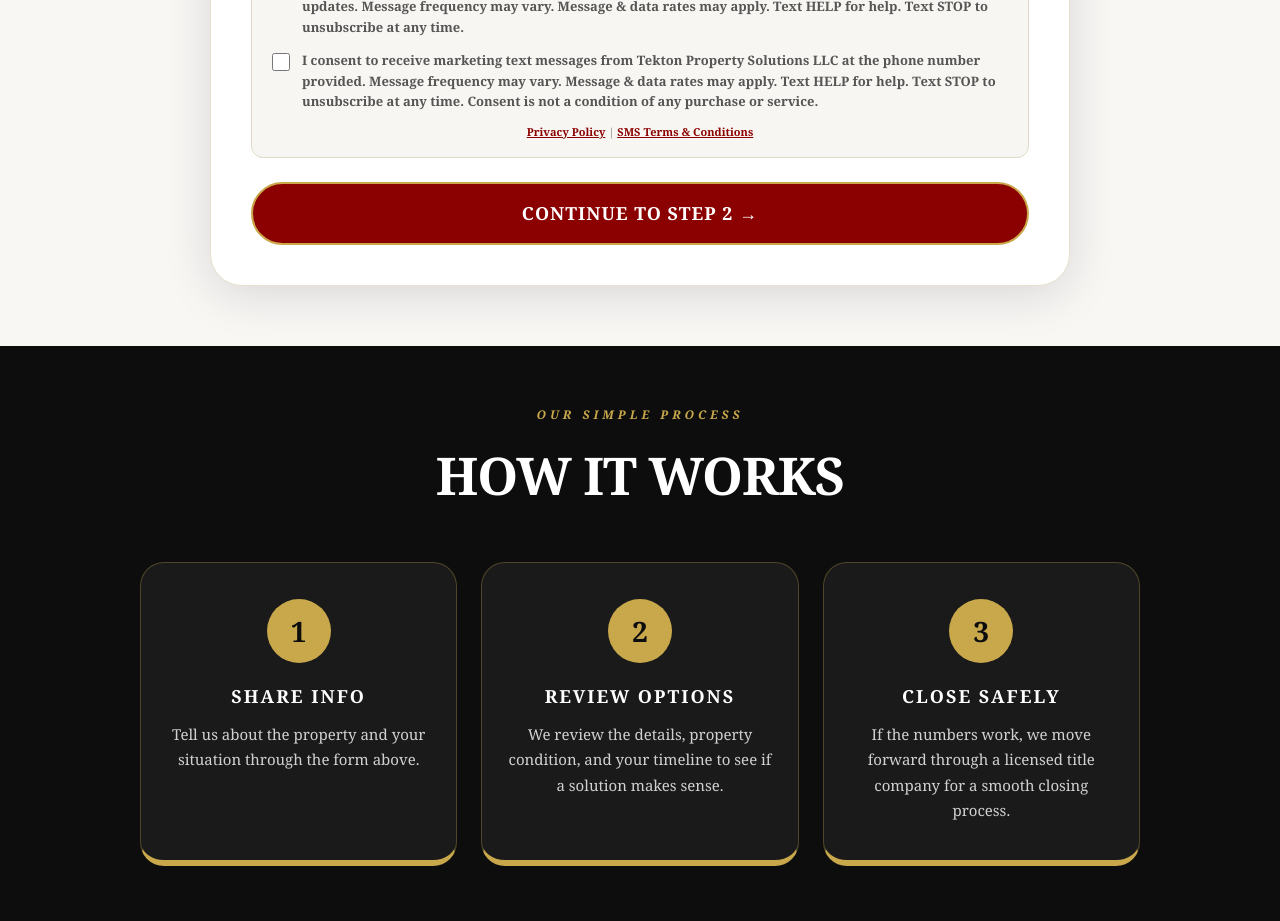
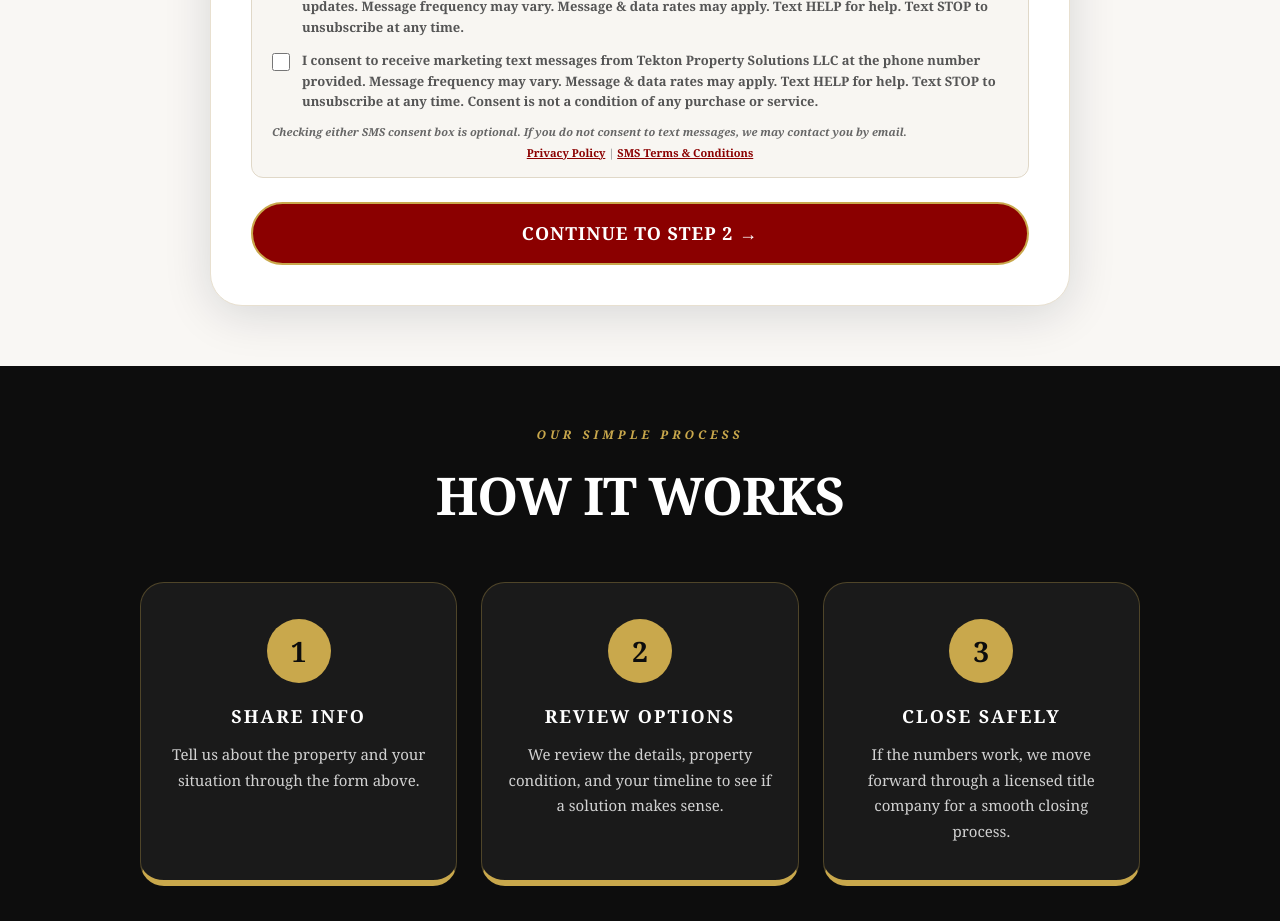
Before and after one commit to nijackacquisitions56/nijack-property-solutions, a React (Vite) app: page / in a window 1280 px wide. Shown: the part 1740-2661 px from the top of the page. Built offline with nearby package versions, Linux system fonts and the light colour scheme.

Commit message:
Update App.jsx

```diff
--- a/src/App.jsx
+++ b/src/App.jsx
@@ -216,8 +216,8 @@ const App = () => {
                           I consent to receive marketing text messages from Tekton Property Solutions LLC at the phone number provided. Message frequency may vary. Message &amp; data rates may apply. Text <strong>HELP</strong> for help. Text <strong>STOP</strong> to unsubscribe at any time. Consent is not a condition of any purchase or service.
                         </span>
                       </label>
-
-                      <p style={{ fontSize: 11, color: '#888', margin: '8px 0 0', textAlign: 'center' }}>
+<p style={{ fontSize: 11, color: '#666', margin: '8px 0 4px', fontStyle: 'italic', fontWeight: 600 }}>Checking either SMS consent box is optional. If you do not consent to text messages, we may contact you by email.</p>
+                      <p style={{ fontSize: 11, color: '#888', margin: '4px 0 0', textAlign: 'center' }}>
                         <Link to="/privacy-policy" style={{ color: '#8B0000', textDecoration: 'underline', fontWeight: 700 }}>Privacy Policy</Link>
                         {' | '}
                         <Link to="/sms-terms" style={{ color: '#8B0000', textDecoration: 'underline', fontWeight: 700 }}>SMS Terms &amp; Conditions</Link>
```
